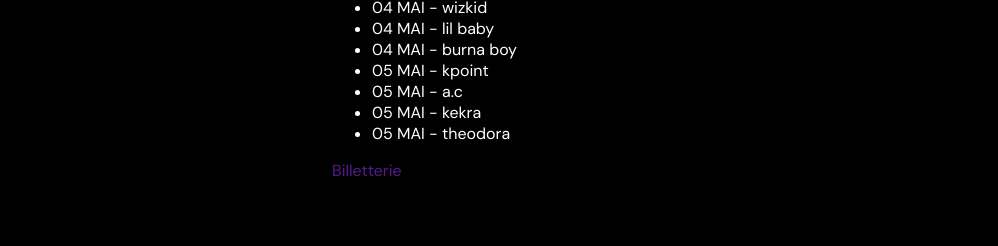
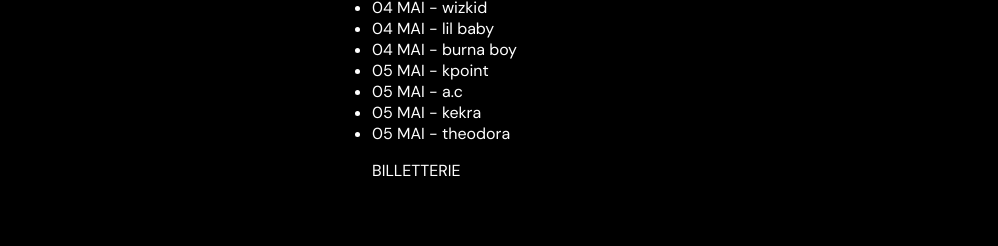
Before and after one commit to sayzk/renduCSS, a plain HTML site: page renduCSS/index.html in a window 1280 px wide. Shown: the part 1633-1879 px from the top of the page, without its empty margins (0-998 px from the left). Drawn offline with Linux system fonts and the light colour scheme.

Commit message:
Update index.html

```diff
--- a/renduCSS/index.html
+++ b/renduCSS/index.html
@@ -74,7 +74,7 @@
                     <li>05 MAI - kekra</li>
                     <li>05 MAI - theodora</li>
                 </ul>
-                <a href="">Billetterie </a>
+                <a href="" class="btn">Billetterie </a>
             </div>
 
         </section>
```
